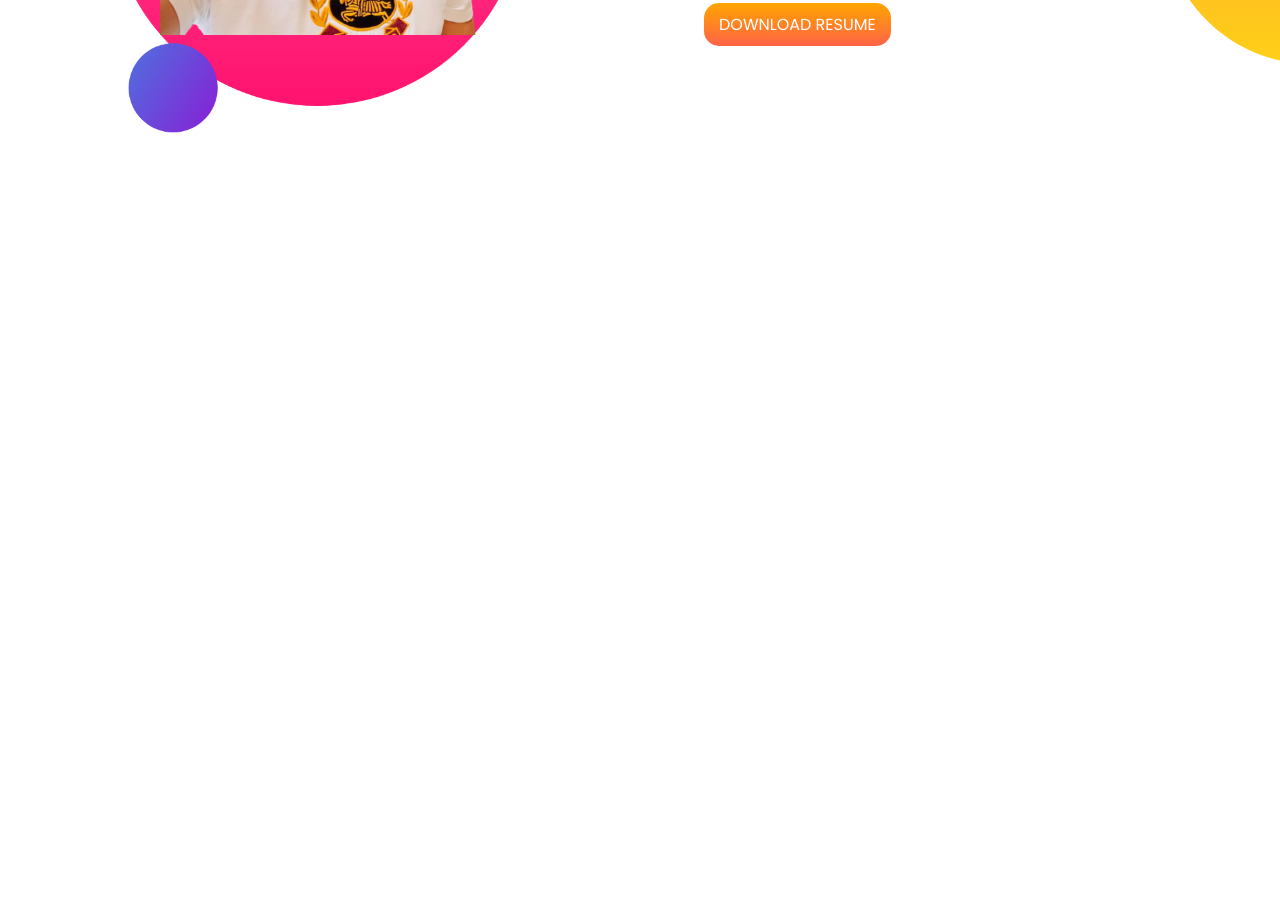
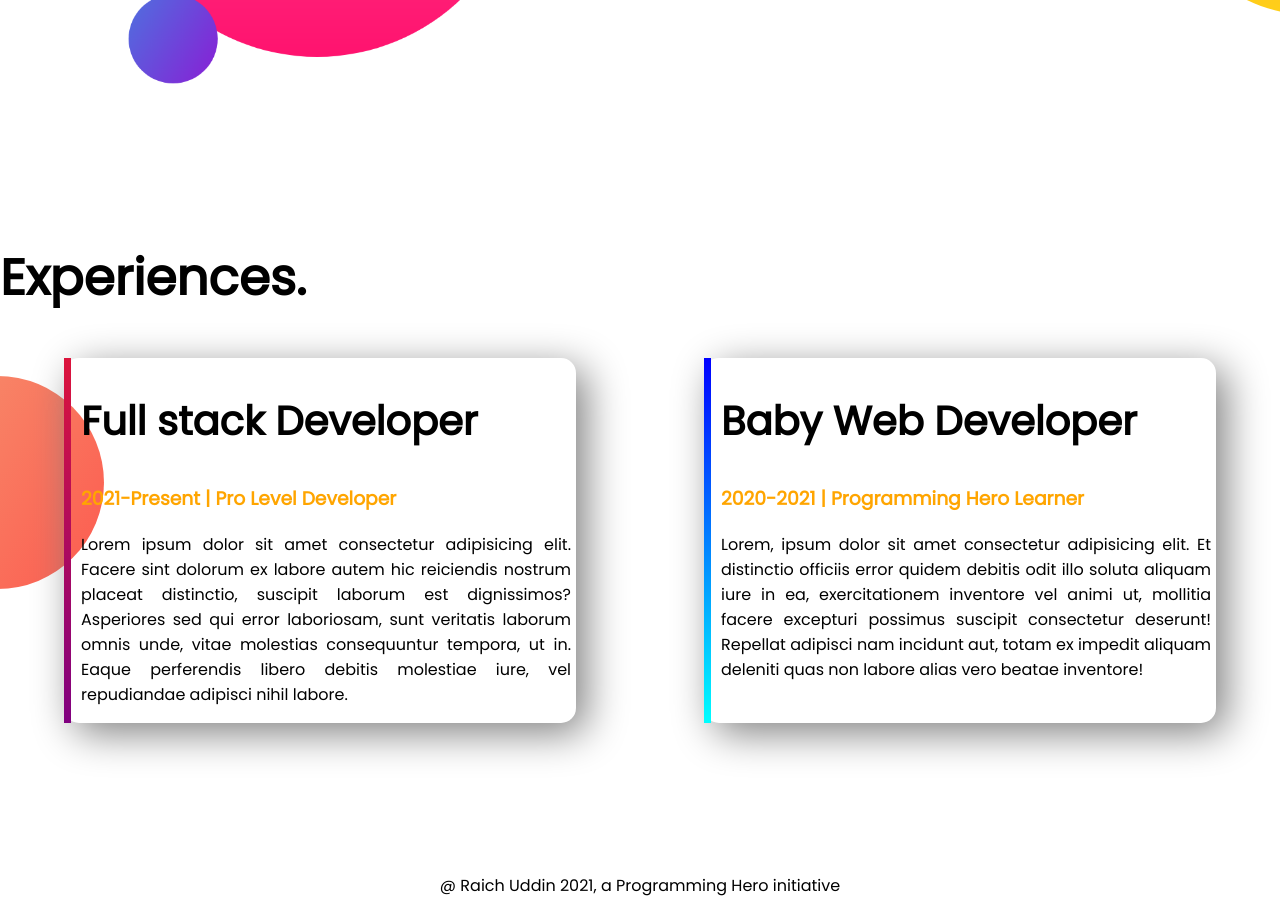
Before and after one commit to RaichUddin/dev-portfolio, a plain HTML site: page index.html in a window 1280 px wide. Shown: the part 973-1887 px from the top of the page. Before the commit the page ends 1263 px from the top, so only its background shows below. Drawn offline with Linux system fonts and the light colour scheme.

Commit message:
up to date

```diff
--- a/index.html
+++ b/index.html
@@ -13,17 +13,15 @@
 </head>
 
 <body>
-    <section class="top-ban">
+    <section class="top-ban flexible-container">
         <div class="mamun">
             <h1>Welcome To</h1>
             <h1><span class="orange-color">Raich Uddin</span> World!</h1>
             <h3>Web Developer & Programmer</h3>
             <p>
-                Lorem ipsum dolor sit amet, consectetur adipisicing elit. Nemo at distinctio ad ratione eaque nesciunt
-                facilis quo repellat dolores animi tenetur expedita ipsa est asperiores similique voluptate fugit, iure
-                minima rem hic aut, consequuntur ipsum eos. Cumque perspiciatis aspernatur cupiditate at modi, minima
-                quae
-                magni id odio incidunt omnis ullam neque voluptatum assumenda eos maiores.
+                Hello it`s me Raich Uddin.I am a junior web developer.Programming is my passion
+                & dream.I already learned html,css,python.Hope to be a world class web developern
+                near future.I am so much hopefull about my journey.Keep me in your prayers.Thank you.
             </p>
             <a class="link-button" href="">Hire Me</a>
         </div>
@@ -31,7 +29,7 @@
             <img src="my-bg1.png" alt="">
         </div>
     </section>
-    <section class="dream-bg">
+    <section class="dream-bg flexible-container">
         <div class="mamun">
             <img src="my-bg5.png" alt="">
 
@@ -49,6 +47,41 @@
         </div>
 
     </section>
+    <section class="ex-bottom">
+        <h1>Experiences.</h1>
+        <div class="flexible-container">
+            <div id="rasel" class="item">
+                <h2>Full stack Developer</h2>
+                <h3 class="orange-color">2021-Present | Pro Level Developer</h3>
+                <p>
+                    Lorem ipsum dolor sit amet consectetur adipisicing elit. Facere sint dolorum ex labore autem hic
+                    reiciendis nostrum placeat distinctio, suscipit laborum est dignissimos? Asperiores sed qui error
+                    laboriosam, sunt veritatis laborum omnis unde, vitae molestias consequuntur tempora, ut in. Eaque
+                    perferendis libero debitis molestiae iure, vel repudiandae adipisci nihil labore.
+                </p>
+
+            </div>
+            <div id="nodi" class="item">
+                <h2>Baby Web Developer</h2>
+                <h3 class="orange-color">2020-2021 | Programming Hero Learner</h3>
+                <p>
+                    Lorem, ipsum dolor sit amet consectetur adipisicing elit. Et distinctio officiis error quidem
+                    debitis
+                    odit illo soluta aliquam iure in ea, exercitationem inventore vel animi ut, mollitia facere
+                    excepturi
+                    possimus suscipit consectetur deserunt! Repellat adipisci nam incidunt aut, totam ex impedit aliquam
+                    deleniti quas non labore alias vero beatae inventore!
+                </p>
+
+
+            </div>
+
+        </div>
+
+    </section>
+    <footer>
+        <p>@ Raich Uddin 2021, a Programming Hero initiative</p>
+    </footer>
 
 
 
--- a/style.css
+++ b/style.css
@@ -5,17 +5,21 @@ body{
 h1{
     font-size: 50px;
 }
+h2{
+    font-size: 40px;
+}
 
 .orange-color{
     color: orange;
 }
-section{
+.flexible-container{
     display: flex;
     margin-bottom: 150px;
 }
 .mamun{
     width: 50%;
     padding-left: 5%;
+    text-align: justify;
 
 }
 .link-button{
@@ -37,3 +41,33 @@ section{
     background-repeat: no-repeat;
     background-position: right;
 }
+.ex-bottom{
+    background-image: url(exp-bg.png);
+    background-repeat: no-repeat;
+    background-position: left;
+
+}
+.item{width: 40%;
+    margin-left: 5%;
+    margin-right: 5%;
+    padding-left: 10px;
+    padding-right: 5px;
+    border-radius: 15px;
+    box-shadow: 10px 10px 40px gray;
+    text-align: justify;
+
+}
+#nodi{
+    border-left: 7px solid;
+    border-image: linear-gradient(blue, cyan);
+    border-image-slice: 1;
+}
+#rasel{
+    border-left: 7px solid;
+    border-image: linear-gradient(crimson, purple);
+    border-image-slice: 1;
+
+}
+footer p{
+    text-align: center;
+}
```
